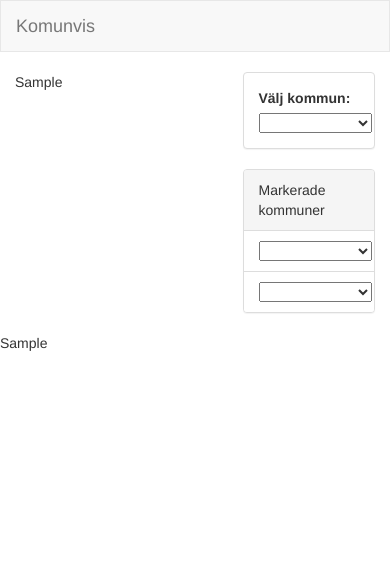
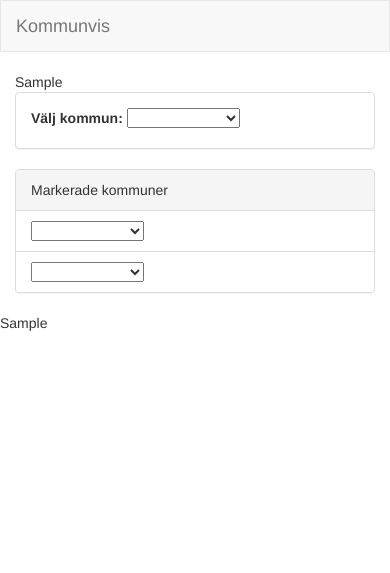
Before and after one commit to johandahlberg/curiouscrows, a Flask app: template curiouscrows/templates/figures.html in a window 390 px wide. Shown: the top 573 px of the page. Run offline with Flask 2, Linux system fonts and the light colour scheme; the template is opened without the code that fills it: most values are stand-ins (such as "Sample title", 1, 10 or a date in 2020); parts of the project's set-up code (start-up, migrations or seed data) failed here and were passed over; some libraries are stand-ins or nearby versions.

Commit message:
update responsive

```diff
--- a/curiouscrows/app.py
+++ b/curiouscrows/app.py
@@ -83,6 +83,9 @@
         window.vue.$data.first_mun = cb_obj.get('data').desc[indexes[0]];
         window.vue.$data.sec_mun = cb_obj.get('data').desc[indexes[1]];
         window.vue.$data.cb_obj = cb_obj
+
+        // trigger responsive plot (why not?)
+        window.dispatchEvent(new Event('resize'));
     """)
 
     tools = [HoverTool(
@@ -106,7 +109,7 @@
 
     plot.background_fill_color = 'beige'
     plot.background_fill_alpha = 0.5
-    plot.border_fill = '#FCFCFC'
+    plot.border_fill_color = '#FCFCFC'
 
     renderer = plot.circle('x', 'y', size=10, source=source, color='color',
                            # set visual properties for selected glyphs
@@ -224,7 +227,7 @@
                            all_regions=all_regions)
 
 
-@app.route('/hur')
+@app.route('/hur-funkar-det')
 def hur_funkar():
     return render_template("about.html")
 
--- a/curiouscrows/templates/figures.html
+++ b/curiouscrows/templates/figures.html
@@ -16,7 +16,7 @@
     <nav class="navbar navbar-default">
         <div class="container">
             <div class="navbar-header">
-                <a class="navbar-brand" href="{{ url_for('index') }}">Komunvis</a>
+                <a class="navbar-brand" href="{{ url_for('index') }}">Kommunvis</a>
             </div>
 
             <div class="collapse navbar-collapse">
@@ -31,12 +31,12 @@
 {% block content %}
     <div id="app" class="container-fluid">
         <div class="row">
-            <div class="col-xs-7 col-md-6 col-lg-7">
+            <div class="col-xs-12 col-md-6 col-lg-7">
                 <div class="bokeh">
                     {{ pcaFigDiv|safe }}
                 </div>
             </div>
-            <div class="col-xs-5 col-md-6 col-lg-5">
+            <div class="col-xs-12 col-md-6 col-lg-5">
                 <div class="panel panel-default">
                     <div class="panel-body">
                         <label>Välj kommun:</label>
```
